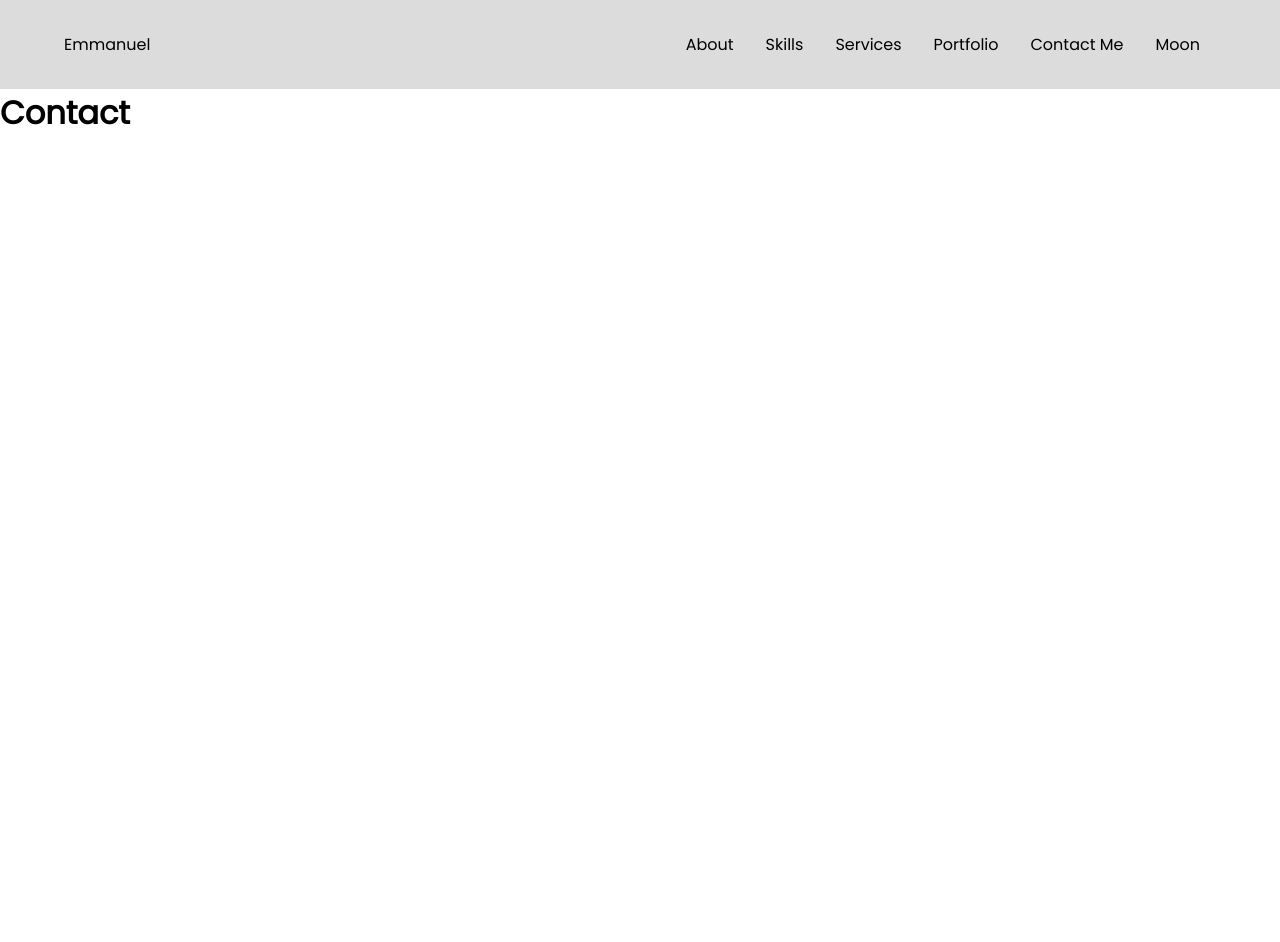
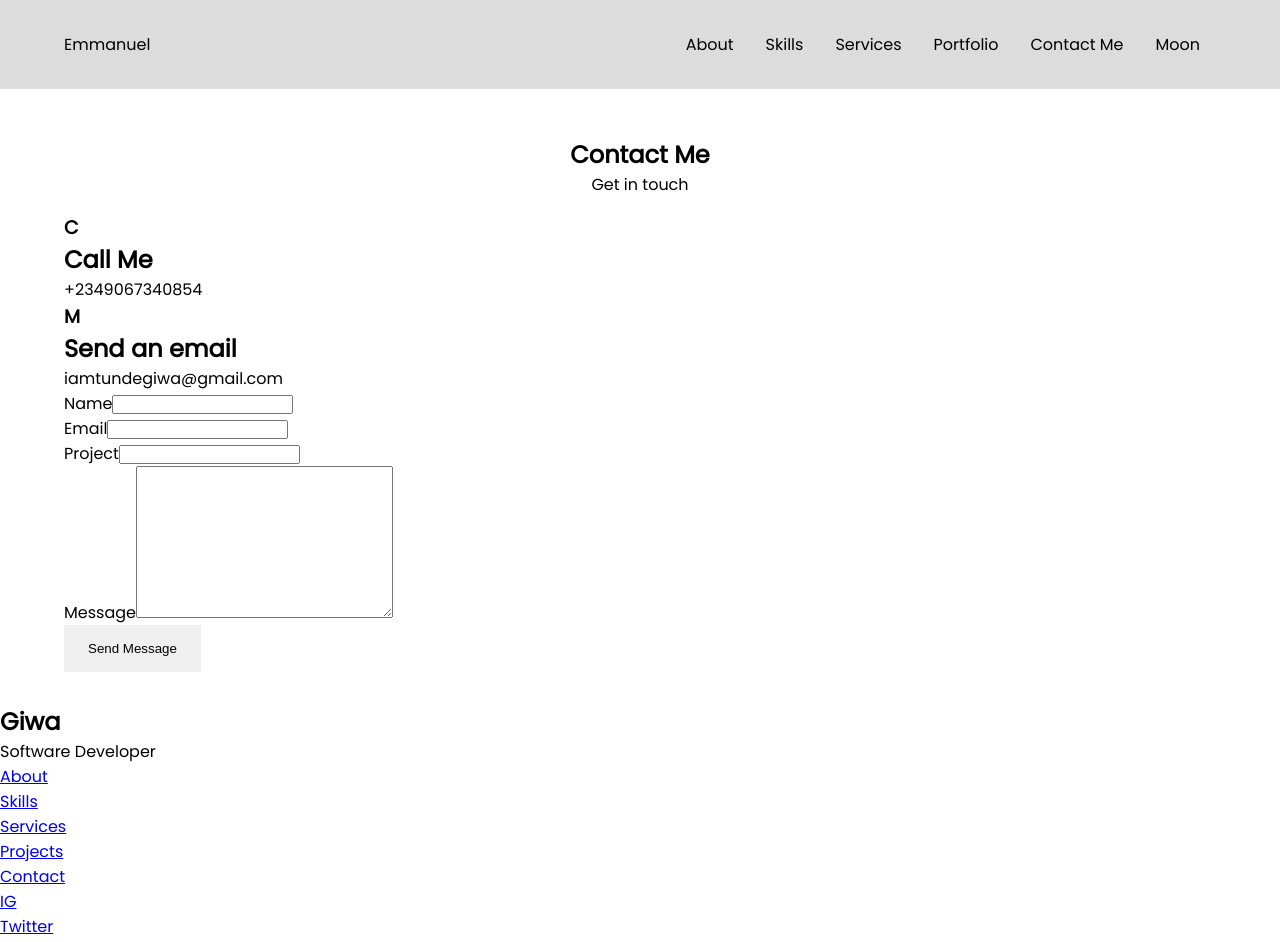
Before and after one commit to auleki/portfolio-ts, a React (Create React App) app: page /contact in a window 1280 px wide. Shown: the top 942 px of the page. Before the commit the page ends 800 px from the top, so only its background shows below. Built offline with nearby package versions, Linux system fonts and the light colour scheme.

Commit message:
done building skeleton

```diff
--- a/src/App.tsx
+++ b/src/App.tsx
@@ -1,4 +1,5 @@
 import PageRoutes from './component/routes/PageRoutes';
+import Footer from './layout/Footer';
 import Navbar from './layout/Navbar';
 
 function App() {
@@ -6,7 +7,7 @@ function App() {
     <>
       <Navbar />
       <PageRoutes />
-      {/* Footer can be down here */}
+      <Footer />
     </>
   );
 }
--- a/src/component/pages/Contact.tsx
+++ b/src/component/pages/Contact.tsx
@@ -1,8 +1,55 @@
+import SectionTitle from "../../layout/SectionTitle"
+import { PageContainer, SButton, SContact } from "../styledComponents"
+
 const Contact = () => {
   return (
-    <div>
-      <h1>Contact</h1>
-    </div>
+    <PageContainer>
+      <SContact>
+        <SectionTitle title="Contact Me" description="Get in touch" />
+        <section className="container">
+          <div className="actions">
+            <section className="action">
+              <h3 className="icon">C</h3>
+              <div className="detail">
+                <h2>Call Me</h2>
+                <p>+2349067340854</p>
+              </div>
+            </section>
+            <section className="action">
+              <h3 className="icon">M</h3>
+              <div className="detail">
+                <h2>Send an email</h2>
+                <p>iamtundegiwa@gmail.com</p>
+              </div>
+            </section>
+          </div>
+          <form className="form">
+            <div className="row">
+              <div className="inputGroup">
+                <label htmlFor="name">Name</label>
+                <input type="text" name="name" />
+              </div>
+              <div className="inputGroup">
+                <label htmlFor="email">Email</label>
+                <input type="text" name="email" />
+              </div>
+            </div>
+            <div className="inputGroup">
+              <label htmlFor="project">Project</label>
+              <input type="text" name="project" />
+            </div>
+            <div className="inputGroup">
+              <label htmlFor="message">Message</label>
+              <textarea name="message" cols={30} rows={10}></textarea>
+            </div>
+            <div className="inputGroup">
+              <SButton>Send Message</SButton>
+            </div>
+          </form>
+        </section>
+
+      </SContact>
+    </PageContainer>
   )
 }
 
--- a/src/component/pages/Projects.tsx
+++ b/src/component/pages/Projects.tsx
@@ -1,8 +1,51 @@
+import SectionTitle from "../../layout/SectionTitle"
+import { PageContainer, SButton, SProjects } from "../styledComponents"
+
 const Projects = () => {
   return (
-    <div>
-      <h1>Projects</h1>
-    </div>
+    <PageContainer>
+      <SProjects>
+        <SectionTitle title="Freelance Portfolio" description="Most recent work" />
+        <div className="projects">
+          <div className="project">
+            <div className="thumbnail">IMG 1</div>
+            <div className="description">
+              <h2>Finpay</h2>
+              <p>
+                This here is the landing page for a startup fintech company.
+                I really enjoyed bringing this website to life as I worked alongside
+                a talented UI developer and an amazing Project Manager to deliver this.
+              </p>
+              <SButton>View Site</SButton>
+            </div>
+          </div>
+          <div className="project">
+            <div className="thumbnail">IMG 1</div>
+            <div className="description">
+              <h2>Finpay</h2>
+              <p>
+                This here is the landing page for a startup fintech company.
+                I really enjoyed bringing this website to life as I worked alongside
+                a talented UI developer and an amazing Project Manager to deliver this.
+              </p>
+              <SButton>View Site</SButton>
+            </div>
+          </div>
+          <div className="project">
+            <div className="thumbnail">IMG 1</div>
+            <div className="description">
+              <h2>Finpay</h2>
+              <p>
+                This here is the landing page for a startup fintech company.
+                I really enjoyed bringing this website to life as I worked alongside
+                a talented UI developer and an amazing Project Manager to deliver this.
+              </p>
+              <SButton>View Site</SButton>
+            </div>
+          </div>
+        </div>
+      </SProjects>
+    </PageContainer>
   )
 }
 
--- a/src/component/styledComponents.ts
+++ b/src/component/styledComponents.ts
@@ -155,3 +155,21 @@ export const SServices = styled.div(
     // TBS
   `
 );
+
+export const SProjects = styled.div(
+  () => css`
+    // TBS
+  `
+);
+
+export const SContact = styled.div(
+  () => css`
+    // TBS
+  `
+);
+
+export const SFooter = styled.footer(
+  () => css`
+    // TBS
+  `
+);
--- a/src/layout/Footer.tsx
+++ b/src/layout/Footer.tsx
@@ -1,8 +1,42 @@
+import { Link } from "react-router-dom"
+import { SFooter } from "../component/styledComponents"
+
 const Footer = () => {
   return (
-    <div>
-      <h1>Footer</h1>
-    </div>
+    <SFooter>
+      <div className="container">
+        <div className="titles">
+          <h2 className="title">Giwa</h2>
+          <p className="subtitle">Software Developer</p>
+        </div>
+        <ul className="footerLinks">
+          <li>
+            <Link to="/about">About</Link>
+          </li>
+          <li>
+            <Link to="/skills">Skills</Link>
+          </li>
+          <li>
+            <Link to="/services">Services</Link>
+          </li>
+          <li>
+            <Link to="/projects">Projects</Link>
+          </li>
+          <li>
+            <Link to="/contact">Contact</Link>
+          </li>
+        </ul>
+        <div className="socials">
+          <div className="social">
+            <a href="https://instagram.com/emmagiwa_" target="_blank" rel="noopener noreferrer">IG</a>
+          </div>
+          <div className="social">
+            <a href="https://twitter.com/giemm_" rel="noopener noreferrer" target="_blank">Twitter</a>
+          </div>
+        </div>
+      </div>
+      <p className="maker">Created by Emmanuel B. Giwa</p>
+    </SFooter >
   )
 }
 
```
Also changed, not shown: 1 other file (tests, documents, lock files or other folders).
